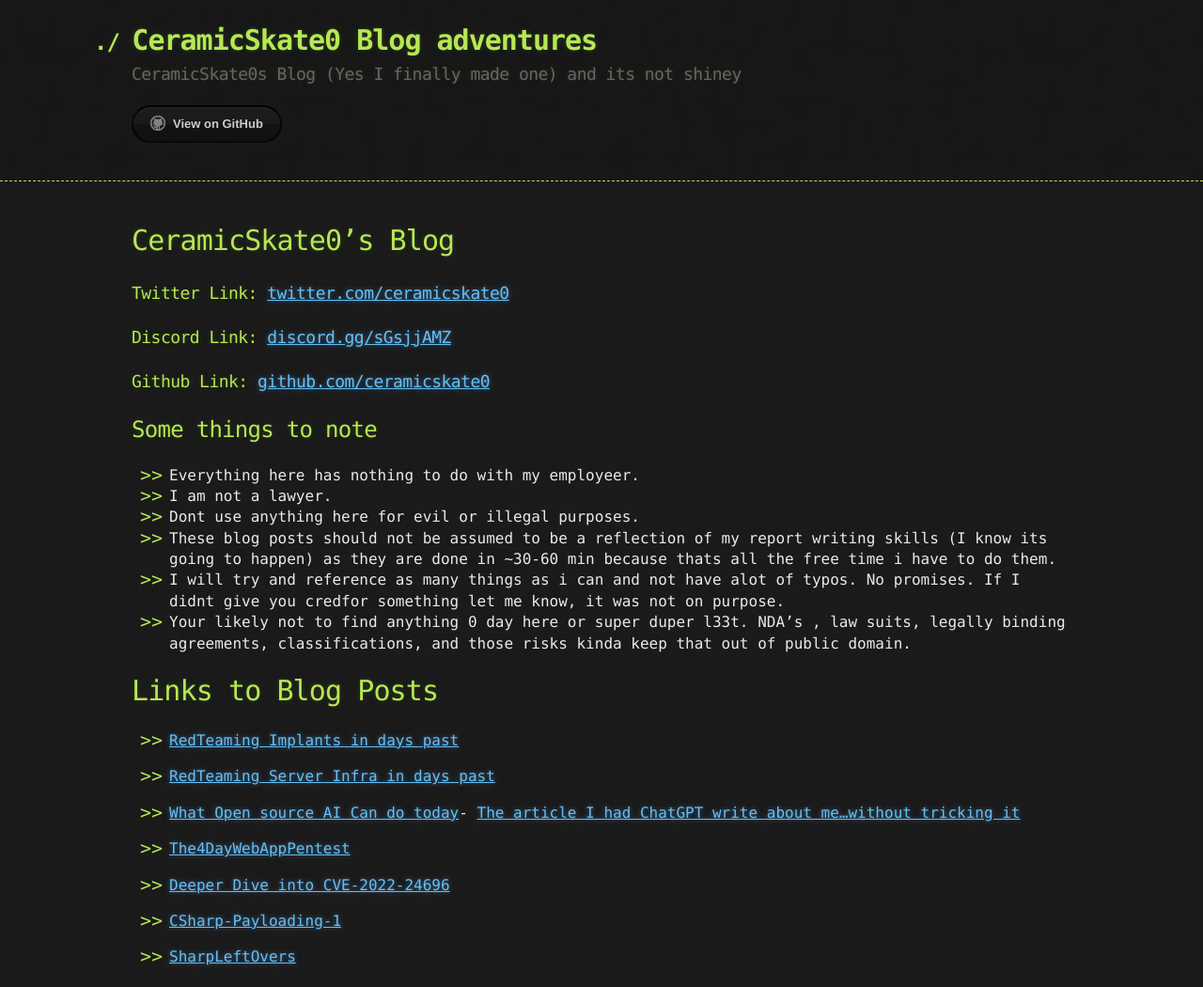
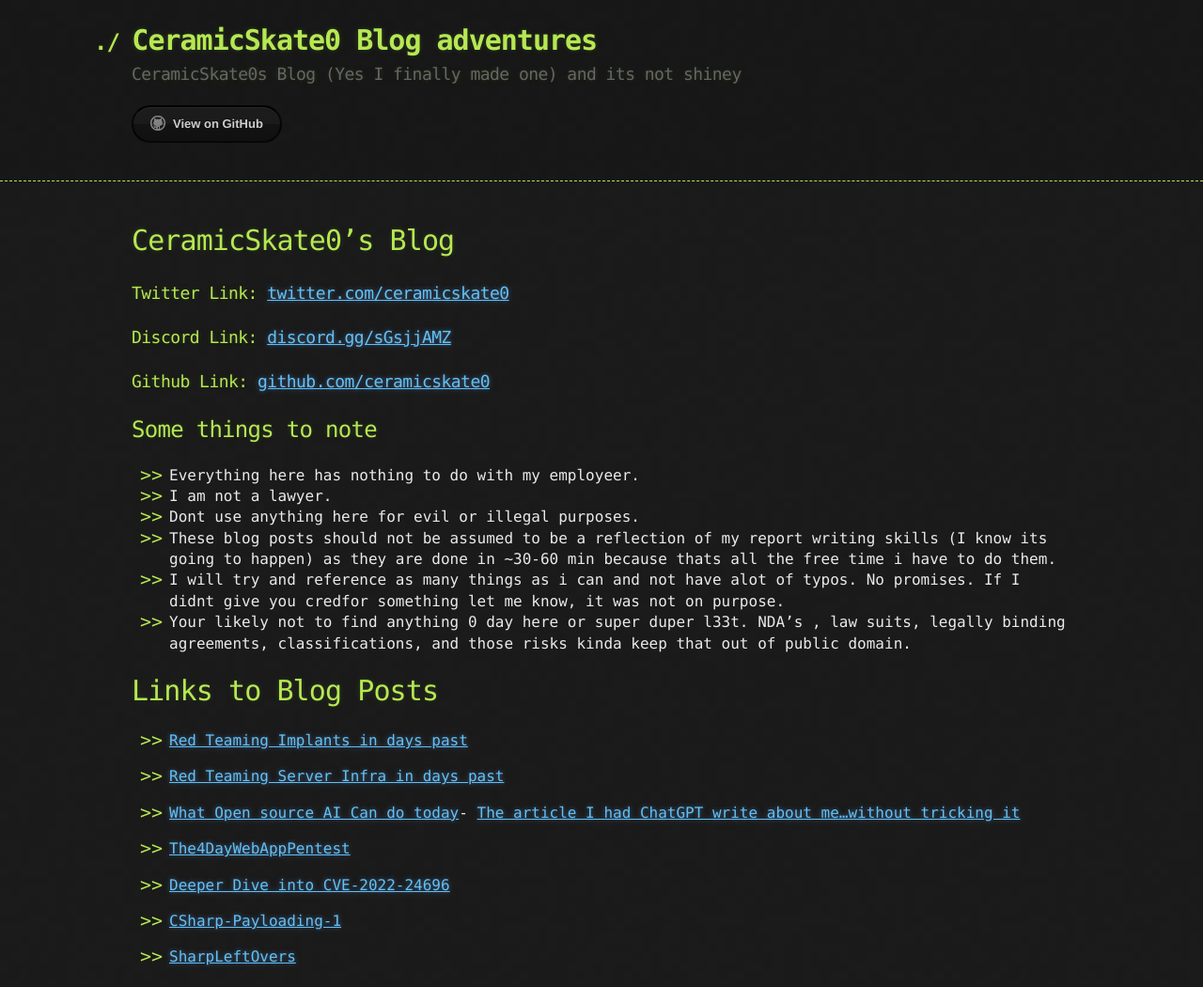
Before and after one commit to ceramicskate0/ceramicskate0.github.io, a Jekyll site: the page built from index.md, in a window 1280 px wide. Shown: the whole page at 94% size. Built offline with Jekyll 4.4.1, drawn with Linux system fonts in a browser that asks for light colours; our own code applies the rules of GitHub Pages for plain Markdown files.

Commit message:
Fix formatting of blog post links in index.md
Corrected formatting of blog post links for clarity.

```diff
--- a/index.md
+++ b/index.md
@@ -17,9 +17,9 @@ layout: default
 
 # Links to Blog Posts
 
-- [RedTeaming Implants in days past](./TheNotSoOldDaysOfRedTeaming.html)
+- [Red Teaming Implants in days past](./TheNotSoOldDaysOfRedTeaming.html)
 
-- [RedTeaming Server Infra in days past](./RedTeamingInfraThoughts.html)
+- [Red Teaming Server Infra in days past](./RedTeamingInfraThoughts.html)
 
 - [What Open source AI Can do today](./AI_VM_APPSEC_RESEARCH.html)- [The article I had ChatGPT write about me...without tricking it](./The-Article-about-mechatgpt-wrote.html)
 
```
